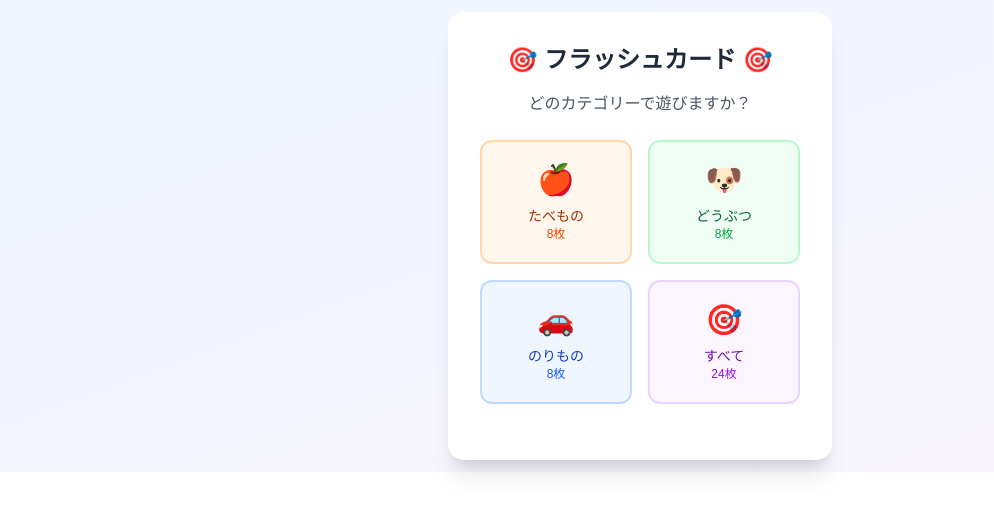
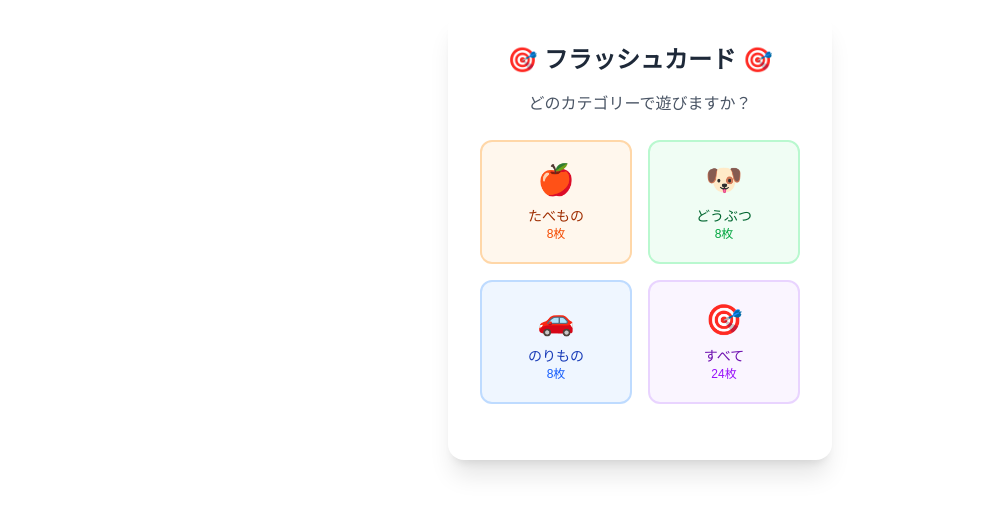
Before and after one commit to dammatsuy/flash-card, a Next.js app: page / in a window 1280 px wide. Shown: the top 514 px of the page, without its empty margins (0-994 px from the left). Built offline with nearby package versions, Linux system fonts and the light colour scheme.

Commit message:
🎨 Removed gradient background from FlashCard app layout

```diff
--- a/app/page.tsx
+++ b/app/page.tsx
@@ -119,7 +119,7 @@ export default function FlashCardApp() {
 
   if (!gameStarted) {
     return (
-      <div className="bg-gradient-to-br from-blue-50 to-purple-50 flex items-center justify-center p-3">
+      <div className="flex items-center justify-center p-3">
         <div className="text-center bg-white rounded-2xl shadow-xl p-8 max-w-sm w-full mx-auto">
           <h1 className="text-2xl font-bold text-gray-800 mb-4">
             🎯 フラッシュカード 🎯
@@ -171,7 +171,7 @@ export default function FlashCardApp() {
   }
 
   return (
-    <div className="bg-gradient-to-br from-blue-50 to-purple-50 p-3 pt-8">
+    <div className="p-3 pt-8">
       <div className="w-full max-w-sm mx-auto">
         {/* ヘッダー */}
         <div className="text-center mb-4">
```
